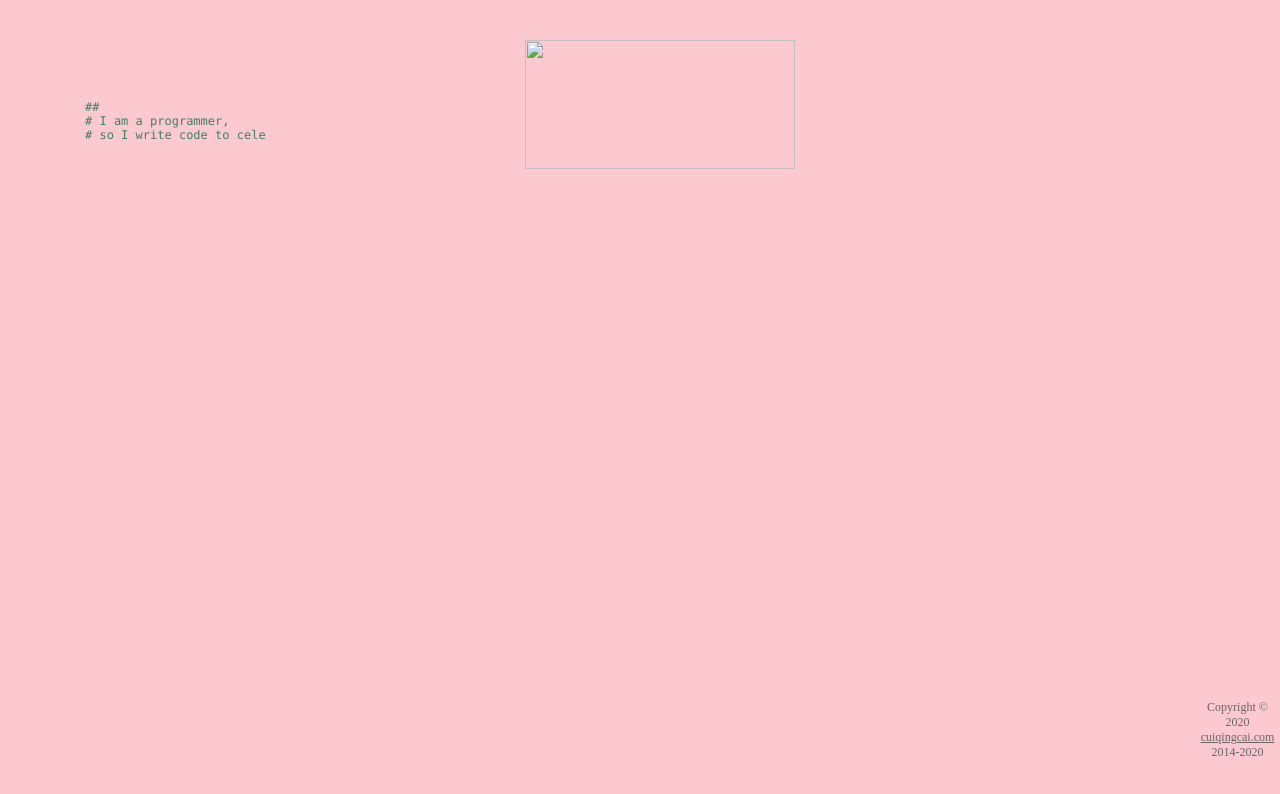
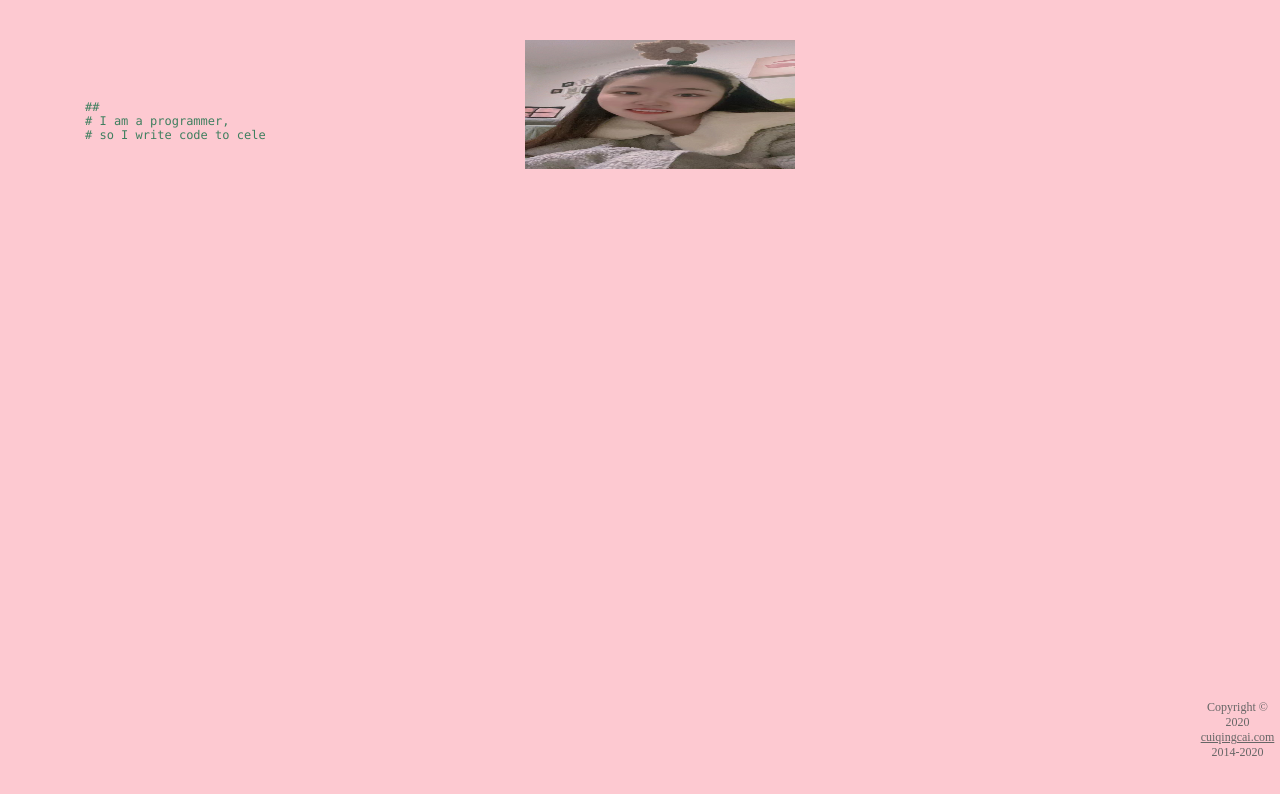
Before and after one commit to longlearn/-, a plain HTML site: page index.html in a window 1280 px wide. Drawn offline with Linux system fonts and the light colour scheme.

Commit message:
Update index.html

```diff
--- a/index.html
+++ b/index.html
@@ -19,7 +19,7 @@
 <body>
 <div id="mainDiv">
 	<div id="content">
-		<img id="s_lg_img" class="s_lg_img_gold_show" src="img/10.jpg" width="270" height="129"  usemap="#mp">
+		<img id="s_lg_img" class="s_lg_img_gold_show" src="./10.jpg" width="270" height="129"  usemap="#mp">
 		<div id="code">
 			<span class="comments">##</span><br/>
 			<span class="comments"># I am a programmer,</span><br/>
```
